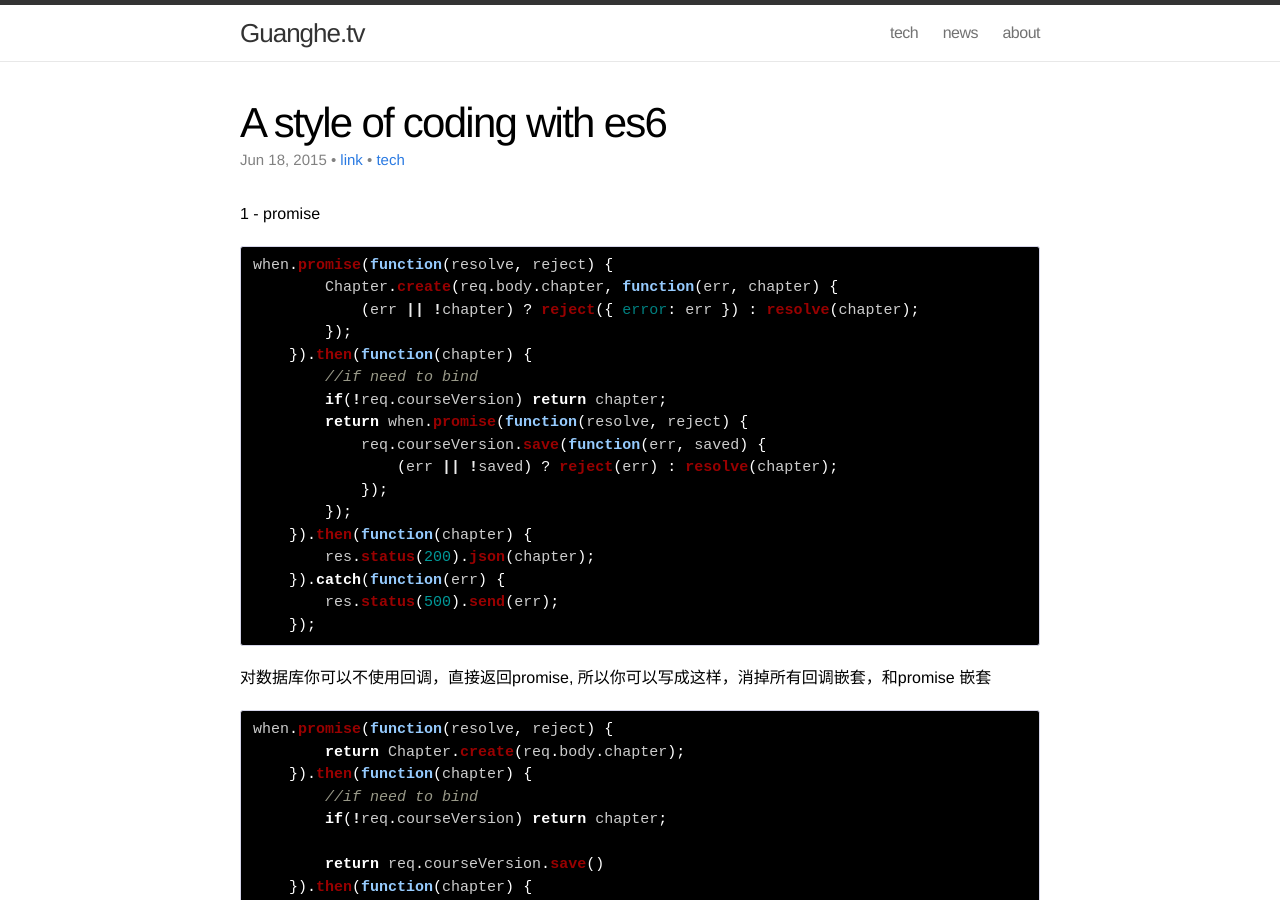
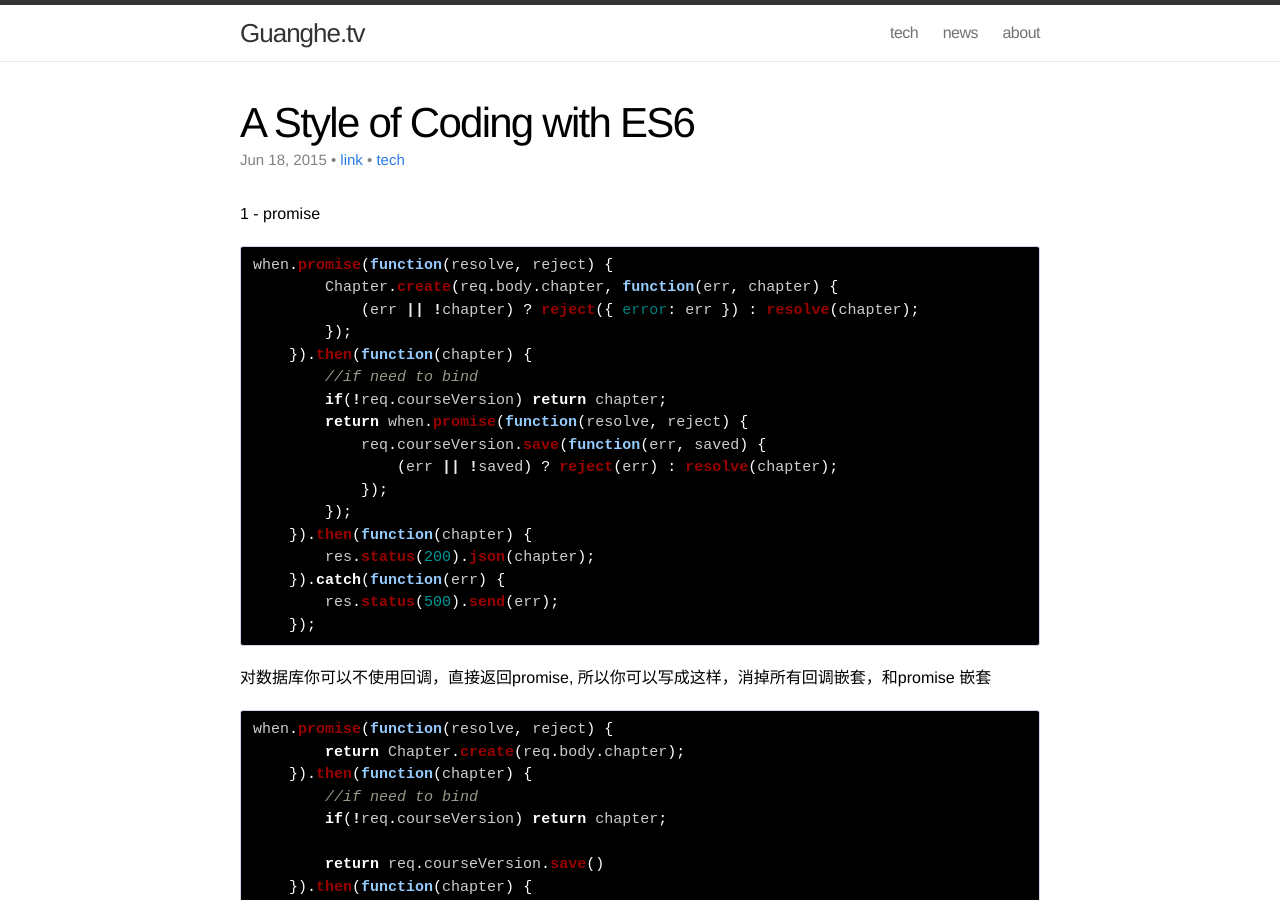
Before and after one commit to guanghetv/guanghetv.github.io, a Jekyll site: the page built from _posts/2015-06-18-A-Style-of-Coding-with-ES6.markdown, in a window 1280 px wide and 900 px high. Built offline with Jekyll 4.4.1, drawn with Linux system fonts in a browser that asks for light colours; Markdown is read by kramdown in place of the engine named in the settings; comment, search, counter and statistics services are not loaded.

```diff
--- a/_posts/2015-06-18-A-style-of-coding-with-es6.markdown
+++ b/_posts/2015-06-18-A-Style-of-Coding-with-ES6.markdown
@@ -1,6 +1,6 @@
 ---
 layout: post
-title:  "A style of coding with es6"
+title:  "A Style of Coding with ES6"
 category: tech
 author: "link"
 ---
```
